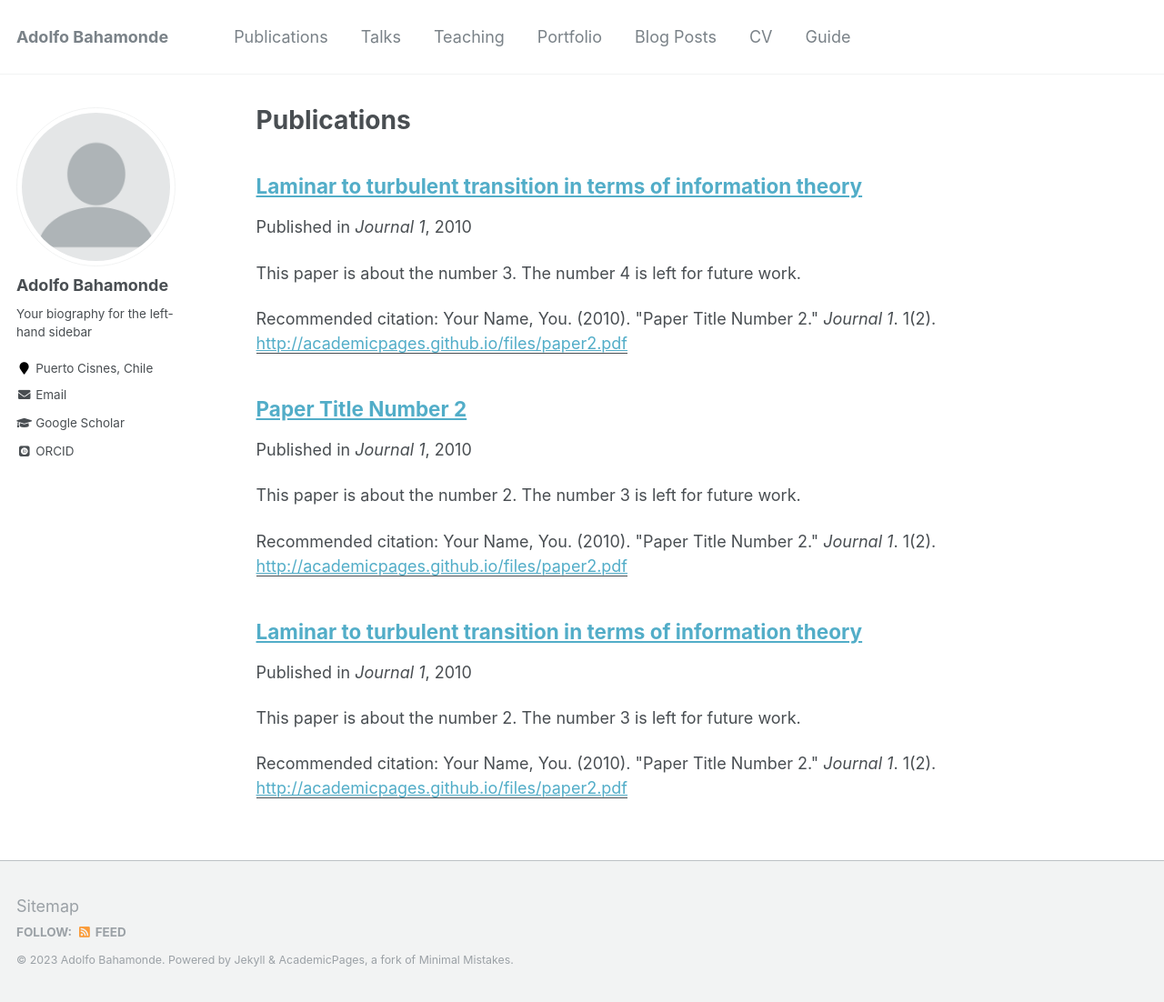
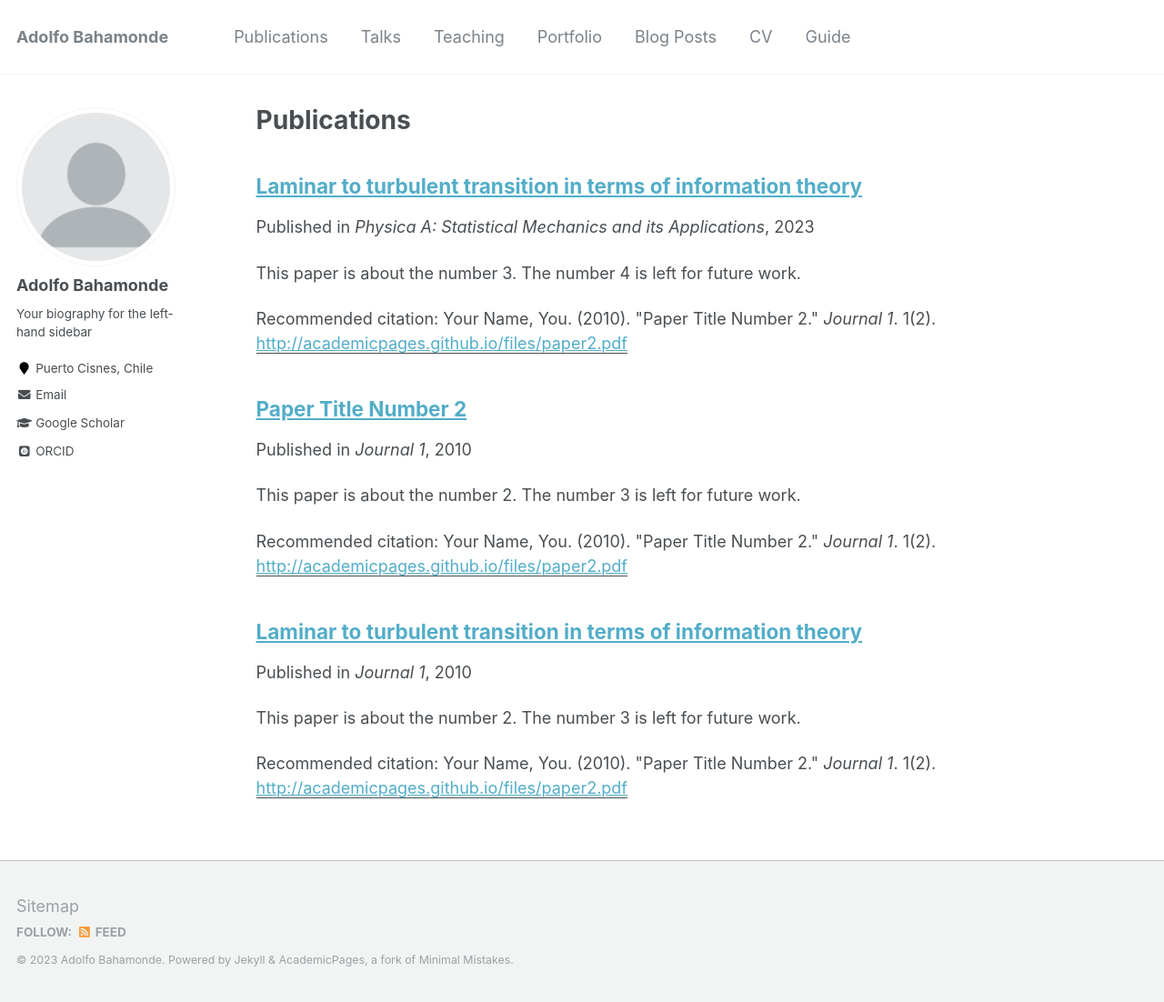
Before and after one commit to AdBahamonde/AdBahamonde.github.io, a Jekyll site: the page built from _pages/publications.md, in a window 1280 px wide and 1102 px high. Shown: the whole window at 91% size. Built offline with Jekyll 4.4.1, drawn with Linux system fonts in a browser that asks for light colours; some web fonts are replaced.

Commit message:
Update 2015-10-01-paper-title-number-3.md

```diff
--- a/_publications/2015-10-01-paper-title-number-3.md
+++ b/_publications/2015-10-01-paper-title-number-3.md
@@ -3,8 +3,8 @@ title: "Laminar to turbulent transition in terms of information theory"
 collection: publications
 permalink: /publication/2009-10-01-paper-title-number-1.md
 excerpt: 'This paper is about the number 3. The number 4 is left for future work.'
-date: 2010-10-01
-venue: 'Journal 1'
+date: 2023-11-09
+venue: 'Physica A: Statistical Mechanics and its Applications'
 paperurl: 'http://academicpages.github.io/files/paper2.pdf'
 citation: 'Your Name, You. (2010). &quot;Paper Title Number 2.&quot; <i>Journal 1</i>. 1(2).'
 ---
```
